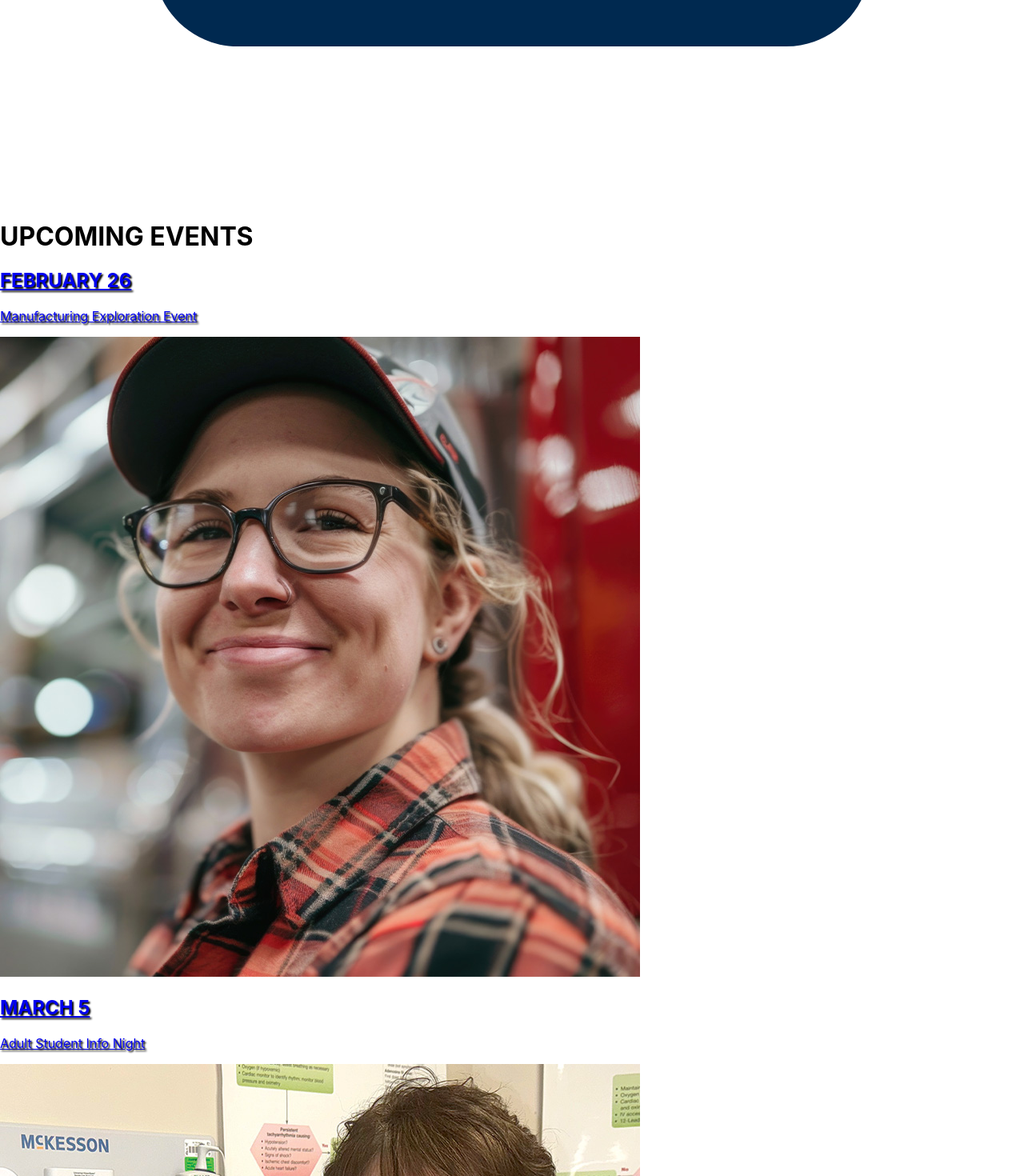
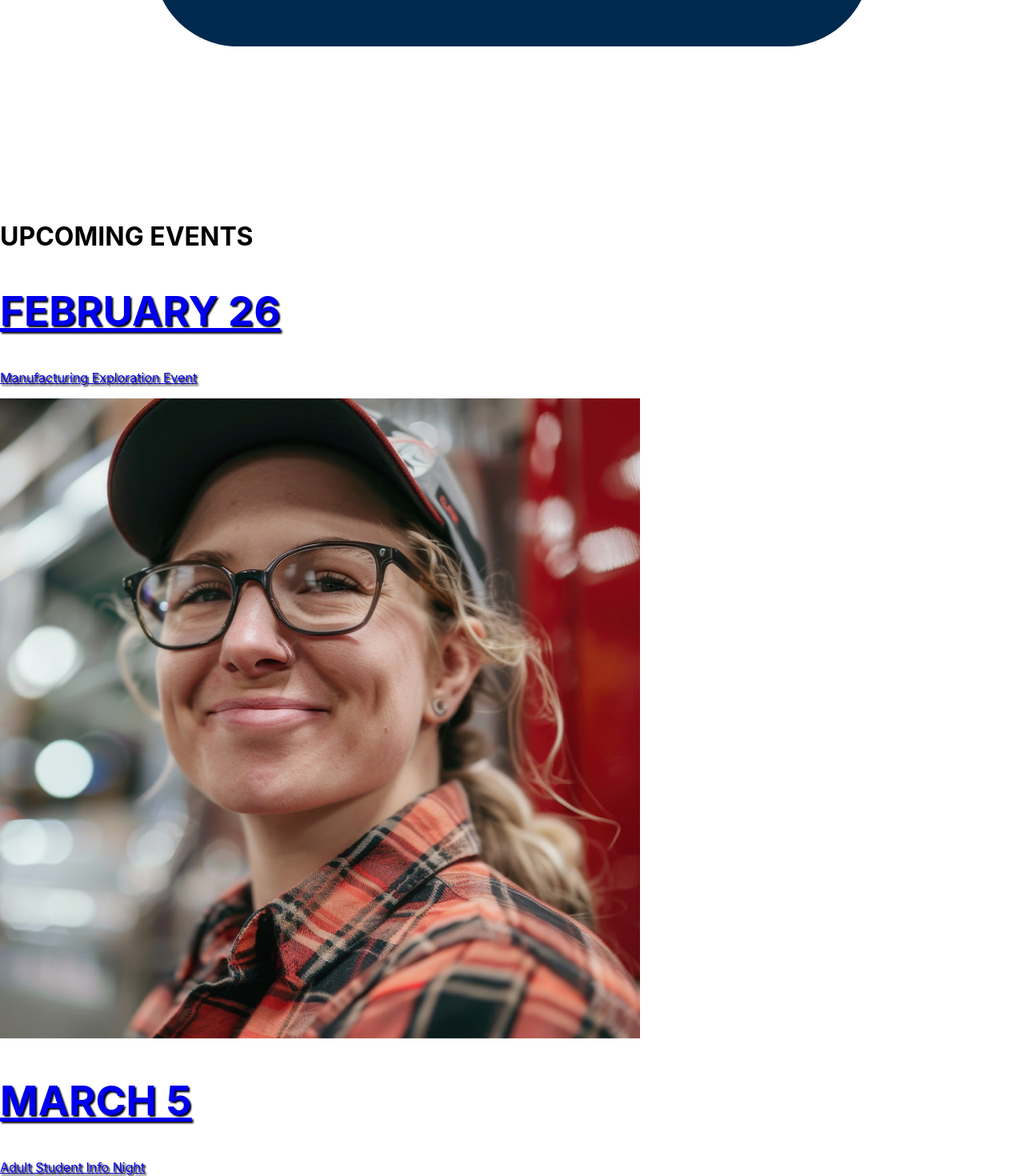
Before and after one commit to TheMythicalOX/SWTCCopy, a React (Create React App) app in the folder FrontEnd/swtccopy/: page / in a window 1280 px wide. Shown: the part 8177-9647 px from the top of the page at 80% size. Built offline with nearby package versions, Linux system fonts and the light colour scheme.

Commit message:
upcoming almost done

```diff
--- a/FrontEnd/swtccopy/src/Components/News.tsx
+++ b/FrontEnd/swtccopy/src/Components/News.tsx
@@ -4,11 +4,12 @@ import news from "../images/news.svg";
 const News = () => {
   return (
     <div className="bg-news-bg">
-      <div className="topNews">
-        <h1>
-          <img src={news} alt="News Icon" className="w-10"></img> IN THE NEWS
+      <div className="topNews text-campus-bg inline-flex w-full pt-5">
+        <img src={news} alt="Event Icon" className="w-9 ml-4"></img>
+        <h1 className="font-semibold text-xl text-nowrap text-center m-auto px-3">
+          IN THE NEWS
         </h1>
-        <p>LINE GRAPHIC</p>
+        <div className="h-1 w-full bg-campus-bg m-auto"></div>
       </div>
       <div className="images grid grid-cols-2 grid-rows-2 gap-5 p-5 ">
         <img
--- a/FrontEnd/swtccopy/src/Components/Upcoming.tsx
+++ b/FrontEnd/swtccopy/src/Components/Upcoming.tsx
@@ -3,25 +3,29 @@ import first from "../images/Explore-Mfg-we.jpg";
 import middle from "../images/AdultStudentInfoNight_we.jpg";
 import last from "../images/MidtermStarts_we.jpg";
 import event from "../images/upcoming-events.svg";
+import tmp from "../images/tmp.svg";
 
 const Upcoming = () => {
   return (
-    <div className="test">
-      <div className="topEvents text-campus-bg inline-flex w-full pt-5">
+    <div className="test grid">
+      <div className="topEvents relative text-campus-bg pt-5 pb-20">
+        <div className="bg-header-bg absolute w-full h-[20%] top-1/2"></div>
+
+        <div className="inline-flex w-full h-1/6">
           <img src={event} alt="Event Icon" className="w-9 ml-4"></img>
           <h1 className="font-semibold text-xl text-nowrap text-center m-auto px-3">
             UPCOMING EVENTS
           </h1>
           <div className="h-1 w-full bg-campus-bg m-auto"></div>
         </div>
-      <div className="images grid grid-cols-3 gap-5 mx-0 max-h-96 min-h-72 ">
-        <div className="relative group items-center overflow-hidden">
-          <a
-            href="/#"
-            className="absolute h-full w-full input-border-none bg-campus-bg"
-          >
-            <div className="z-10 absolute text-center font-bold  w-full ease-in-out transition-all duration-700  group-hover:bg-campus-bg group-hover:bottom-0 bottom-1/3">
-              <h2 className="text-4xl text-shadow">FEBRUARY 26</h2>
+        <div className="images text-white grid grid-cols-3 gap-[2.5%] mx-0 h-fit">
+          <div className=" group items-center">
+            <a href="/#" className="input-border-none overflow-hidden">
+              <div className="overflow-hidden relative bg-campus-bg">
+                <div className="z-10 absolute w-full text-center font-bold ease-in-out transition-all duration-700  group-hover:bg-campus-bg group-hover:bottom-0 bottom-1/3">
+                  <h2 className="text-shadow event-title-text-size">
+                    FEBRUARY 26
+                  </h2>
                   <p className="text-xl text-shadow">
                     Manufacturing Exploration Event
                   </p>
@@ -29,46 +33,55 @@ const Upcoming = () => {
                 <img
                   src={first}
                   alt="TMP"
-              className="object-contain opacity-60 transition-all ease-in-out group-hover:opacity-100 duration-700 z-0 group-hover:scale-125"
+                  className="object-cover overflow-hidden h-fit opacity-60 transition-all ease-in-out group-hover:opacity-100 duration-700 z-0 group-hover:scale-125"
                 />
+              </div>
             </a>
           </div>
-        <div className="relative group items-center overflow-hidden">
-          <a
-            href="/#"
-            className="absolute h-full w-full input-border-none bg-campus-bg"
-          >
-            <div className="z-10 absolute text-center font-bold  w-full ease-in-out transition-all duration-700  group-hover:bg-campus-bg group-hover:bottom-0 bottom-1/3">
-              <h2 className="text-4xl text-shadow">MARCH 5</h2>
-              <p className="text-xl text-shadow">Adult Student Info Night</p>
+          <div className=" group items-center">
+            <a href="/#" className="input-border-none overflow-hidden">
+              <div className="overflow-hidden relative bg-campus-bg">
+                <div className="z-10 absolute w-full text-center font-bold ease-in-out transition-all duration-700  group-hover:bg-campus-bg group-hover:bottom-0 bottom-1/3">
+                  <h2 className="event-title-text-size text-shadow">MARCH 5</h2>
+                  <p className="text-xl text-shadow">
+                    Adult Student Info Night
+                  </p>
                 </div>
                 <img
                   src={middle}
                   alt="TMP"
-              className="object-contain opacity-60 transition-all ease-in-out group-hover:opacity-100 duration-700 z-0 group-hover:scale-125"
+                  className="object-cover overflow-hidden h-fit opacity-60 transition-all ease-in-out group-hover:opacity-100 duration-700 z-0 group-hover:scale-125"
                 />
+              </div>
             </a>
           </div>
-        <div className="relative group items-center overflow-hidden">
-          <a
-            href="/#"
-            className="absolute h-full w-full input-border-none bg-campus-bg"
-          >
-            <div className="z-10 absolute text-center font-bold  w-full ease-in-out transition-all duration-700  group-hover:bg-campus-bg group-hover:bottom-0 bottom-1/3">
-              <h2 className="text-4xl text-shadow">MARCH 17</h2>
+          <div className=" group items-center">
+            <a href="/#" className="input-border-none overflow-hidden">
+              <div className="overflow-hidden relative bg-campus-bg">
+                <div className="z-10 absolute w-full text-center font-bold ease-in-out transition-all duration-700  group-hover:bg-campus-bg group-hover:bottom-0 bottom-1/3">
+                  <h2 className="event-title-text-size text-shadow">
+                    MARCH 17
+                  </h2>
                   <p className="text-xl text-shadow">Mid-term Classes Start</p>
                 </div>
                 <img
                   src={last}
                   alt="TMP"
-              className="object-contain opacity-60 transition-all ease-in-out group-hover:opacity-100 duration-700 z-0 group-hover:scale-125"
+                  className="object-cover overflow-hidden h-fit opacity-60 transition-all ease-in-out group-hover:opacity-100 duration-700 z-0 group-hover:scale-125"
                 />
+              </div>
             </a>
           </div>
         </div>
+        <div className="">
+          <div className="text-header-bg p-2 my-4 h-auto w-[35%] mx-auto text-lg font-semibold text-center transition-colors duration-500 hover:bg-header-bg hover:text-white">
             <a href="/#">
-        See all Calendar Events <img src="" alt=""></img>
+              See all Calendar Events
+              <img src={tmp} alt="tmp" className="w-4 inline"></img>
             </a>
+          </div>
+        </div>
+      </div>
     </div>
   );
 };
--- a/FrontEnd/swtccopy/src/index.css
+++ b/FrontEnd/swtccopy/src/index.css
@@ -20,8 +20,8 @@ code {
   text-shadow: 2px 2px 2px black;
 }
 
-.height-19-rem {
-  height: 19rem;
+.event-title-text-size {
+  font-size: 4vw;
 }
 @import "tailwindcss/base";
 
```
Lines whose indentation alone changed are shown as unchanged.
